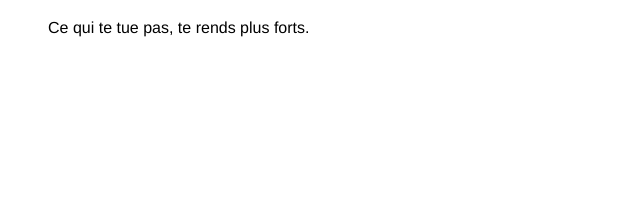
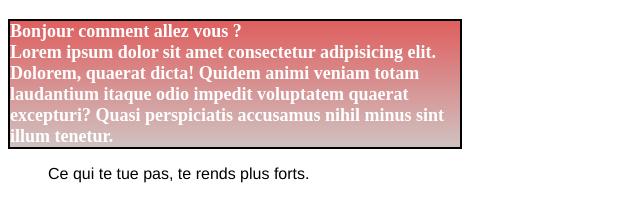
Before and after one commit to yandakiY/OpenclassroomsProject, a plain HTML site: page index.html in a window 1280 px wide. Shown: the part 61-282 px from the top of the page, without its empty margins (0-640 px from the left). Drawn offline with Linux system fonts and the light colour scheme.

Commit message:
Ajout de nouveau style css, avec les transitions

```diff
--- a/index.html
+++ b/index.html
@@ -7,6 +7,11 @@
 <body>
     <h1>Un Nouveau super titre !!</h1>
 
+    <div class="block">
+        Bonjour comment allez vous ? <br>
+        Lorem ipsum dolor sit amet consectetur adipisicing elit. Dolorem, quaerat dicta! Quidem animi veniam totam laudantium itaque odio impedit voluptatem quaerat excepturi? Quasi perspiciatis accusamus nihil minus sint illum tenetur.
+    </div>
+
     <blockquote>
         Ce qui te tue pas, te rends plus forts.
     </blockquote>
--- a/style.css
+++ b/style.css
@@ -2,6 +2,24 @@ h1{
     color:blue;
 }
 
-blockquote{
+.block{
+    color:white;
+    font-size: large;
+    font-weight: bold;
+    border:solid 2px black;
+    width: 450px;
+    background: linear-gradient(to top , rgb(208, 193, 193), rgb(223, 95, 95));
+    background-position: 100% 100%;
+    transition: all ease .8s;
+}
+
+.block:hover{
+    padding: 5px;
+    background: linear-gradient(to bottom , rgb(92, 85, 85), rgb(223, 95, 95));
+    color:black;
+    cursor: pointer;
+}
+
+blockquote {
     font-family: 'Franklin Gothic Medium', 'Arial Narrow', Arial, sans-serif;
 }
```
